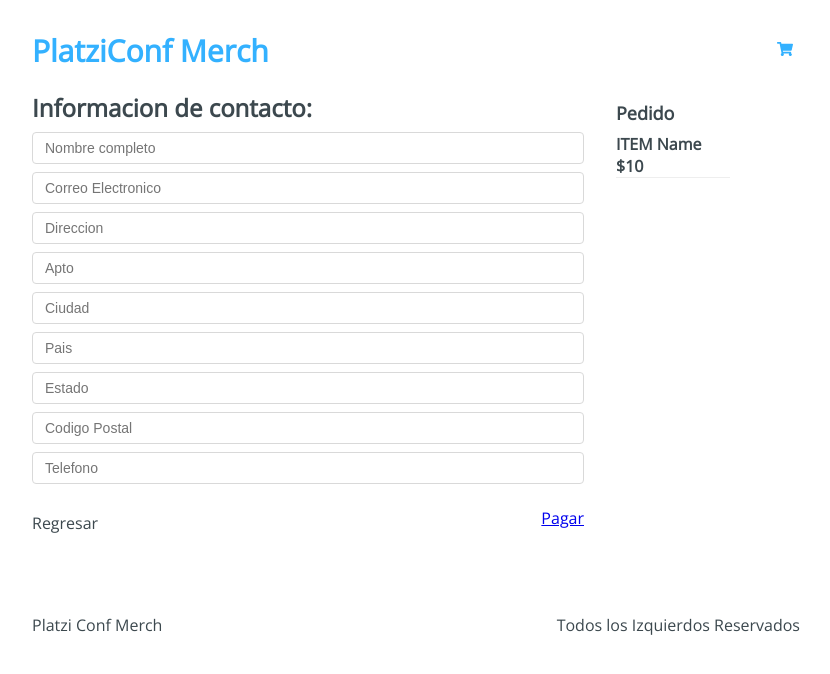
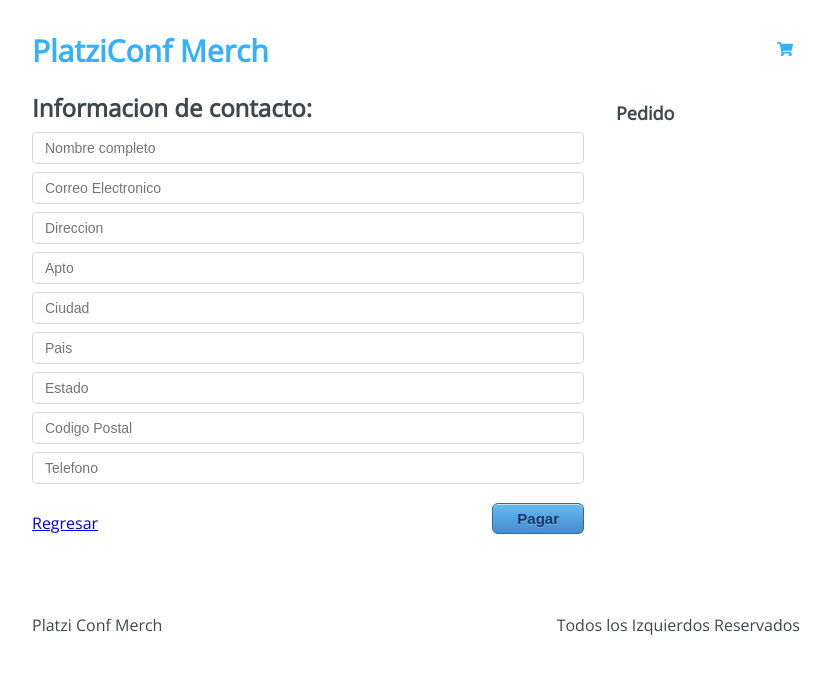
Before and after one commit to amaneiro7/icommerce-store, a React (Vite) app: page /checkout/information in a window 1280 px wide. Shown: the top 674 px of the page, without its empty margins (224-1054 px from the left). Built offline with nearby package versions, Linux system fonts and the light colour scheme.

Commit message:
checkout information

```diff
--- a/src/Hook/useInitialState.js
+++ b/src/Hook/useInitialState.js
@@ -16,8 +16,15 @@
       cart: [...state.cart.filter(items => items.id !== payload.id)]
     })
   }
+  const addToBuyer = payload => {
+    setState({
+      ...state,
+      buyer: [...state.buyer, payload]
+    })
+  }
   return {
     addToCart,
+    addToBuyer,
     removeFromCart,
     state
   }
--- /dev/null
+++ b/src/Pages/CheckoutInformation/CheckoutInformationCart.jsx
@@ -0,0 +1,14 @@
+import React from 'react'
+
+function CheckoutInformationCart ({ item }) {
+  return (
+    <div className='Information-item'>
+      <div className='Information-element'>
+        <h4>{item.title}</h4>
+        <span>${item.price}</span>
+      </div>
+    </div>
+  )
+}
+
+export default CheckoutInformationCart
--- a/src/Pages/CheckoutInformation/index.jsx
+++ b/src/Pages/CheckoutInformation/index.jsx
@@ -1,7 +1,30 @@
+import { useContext, useRef } from 'react'
 import './Information.css'
-import { Link } from 'react-router-dom'
+import { Link, useNavigate } from 'react-router-dom'
+import { AppContext } from '@/context'
+import CheckoutInformationCart from './CheckoutInformationCart'
 
 function CheckoutInformation () {
+  const { cart, addToBuyer } = useContext(AppContext)
+  const form = useRef(null)
+  const navigate = useNavigate()
+
+  const handleSubmit = () => {
+    const formData = new FormData(form.current)
+    const buyer = {
+      name: formData.get('name'),
+      email: formData.get('email'),
+      address: formData.get('address'),
+      apto: formData.get('apto'),
+      city: formData.get('city'),
+      country: formData.get('country'),
+      state: formData.get('state'),
+      cp: formData.get('cp'),
+      phone: formData.get('phone')
+    }
+    addToBuyer(buyer)
+    navigate('/checkout/payment')
+  }
   return (
     <div className='Information'>
       <div className='Information-content'>
@@ -9,7 +32,7 @@
           <h2>Informacion de contacto:</h2>
         </div>
         <div className='Information-form'>
-          <form action=''>
+          <form ref={form}>
             <input type='text' placeholder='Nombre completo' name='name' />
             <input type='email' placeholder='Correo Electronico' name='email' />
             <input type='text' placeholder='Direccion' name='address' />
@@ -22,19 +45,21 @@
           </form>
         </div>
         <div className='Information-buttons'>
-          <div className='Information-back'>Regresar</div>
-          <Link to='/checkout/payment'>
-            <div className='Information-next'>Pagar</div>
-          </Link>
+          <div className='Information-back'>
+            <Link to='/checkout'>Regresar</Link>
+          </div>
+          <div className='Information-next'>
+            <button type='button' onClick={handleSubmit}>Pagar</button>
+          </div>
         </div>
       </div>
       <div className='Information-sidebar'>
         <h3>Pedido</h3>
-        <div className='Information item'>
-          <div className='Information-element'>
-            <h4>ITEM Name <span>$10</span></h4>
-          </div>
-        </div>
+        {cart.map(item =>
+          <CheckoutInformationCart
+            key={item.id}
+            item={item}
+          />)}
       </div>
     </div>
   )
--- a/src/context/index.jsx
+++ b/src/context/index.jsx
@@ -4,7 +4,7 @@
 export const AppContext = createContext()
 
 export function AppProvider ({ children }) {
-  const { state: { cart, products }, addToCart, removeFromCart } = useInitialState()
+  const { state: { cart, products }, addToCart, addToBuyer, removeFromCart } = useInitialState()
 
   return (
     <AppContext.Provider
@@ -12,6 +12,7 @@
         cart,
         products,
         addToCart,
+        addToBuyer,
         removeFromCart
       }}
     >
--- a/src/initialState.js
+++ b/src/initialState.js
@@ -1,5 +1,6 @@
 export default {
   cart: [],
+  buyer: [],
   products: [
     {
       id: '1',
```
